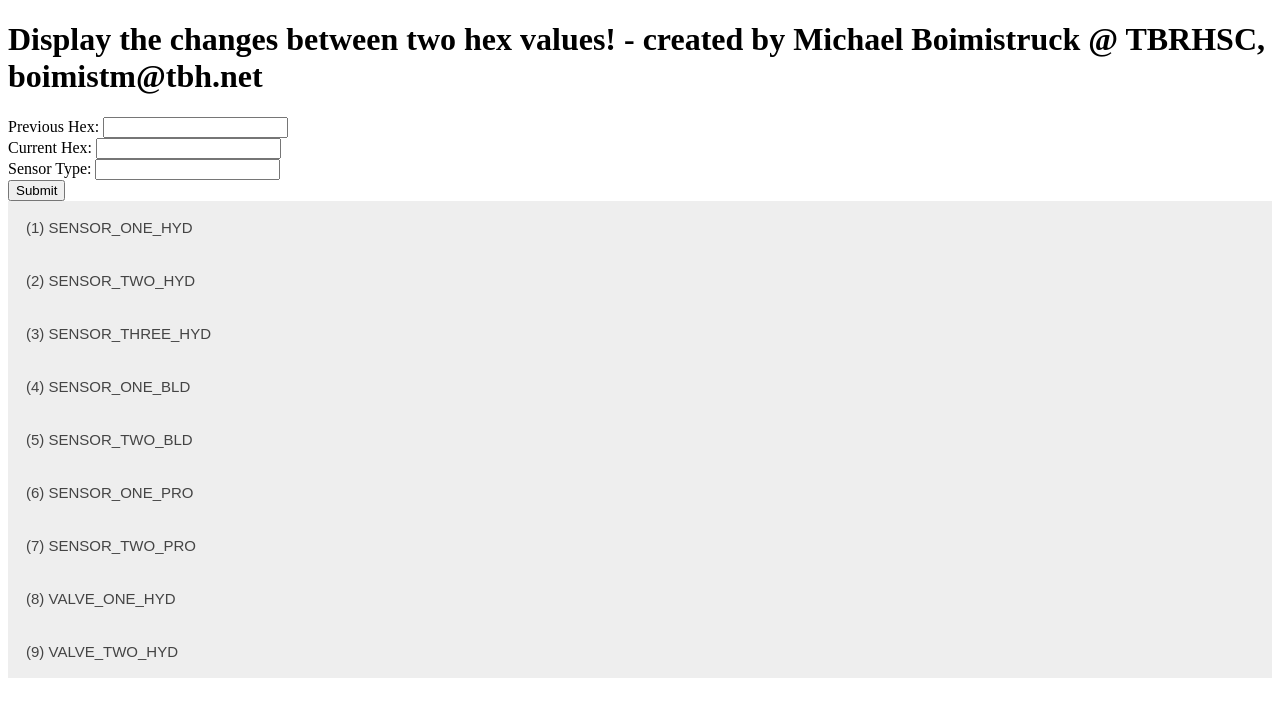
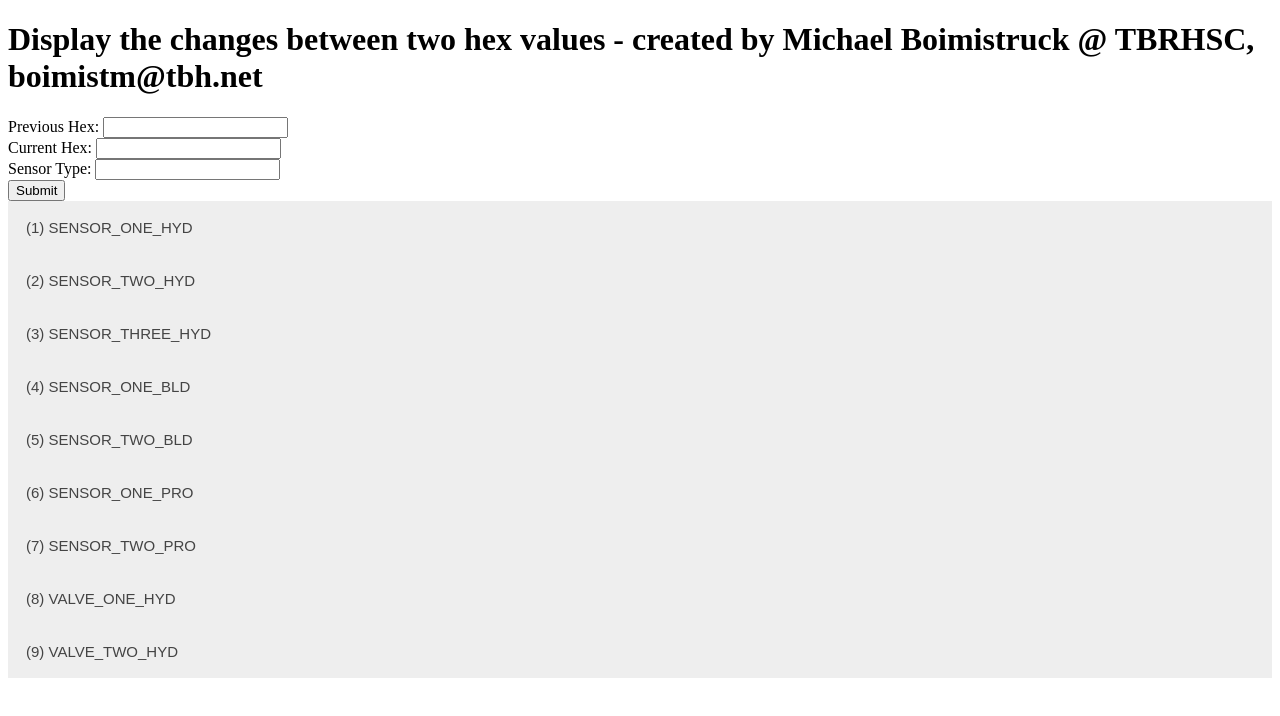
Before and after one commit to mboimistruck/mboimistruck.github.io, a plain HTML site: page index.html in a window 1280 px wide. Drawn offline with Linux system fonts and the light colour scheme.

Commit message:
Update index.html

```diff
--- a/index.html
+++ b/index.html
@@ -31,7 +31,7 @@
 </head>
 
 <body>
-    <h1>Display the changes between two hex values! - created by Michael Boimistruck @ TBRHSC, boimistm@tbh.net</h1>
+    <h1>Display the changes between two hex values - created by Michael Boimistruck @ TBRHSC, boimistm@tbh.net</h1>
     <div>
         <label>Previous Hex:</label>
         <input type="text" id="prevHex">
```
